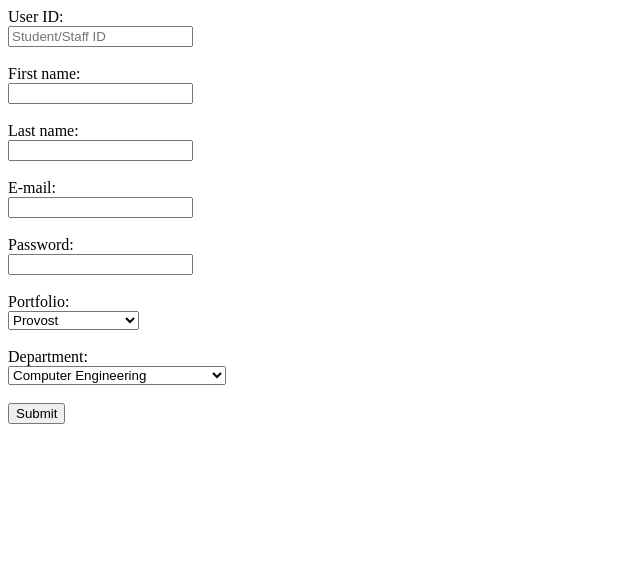
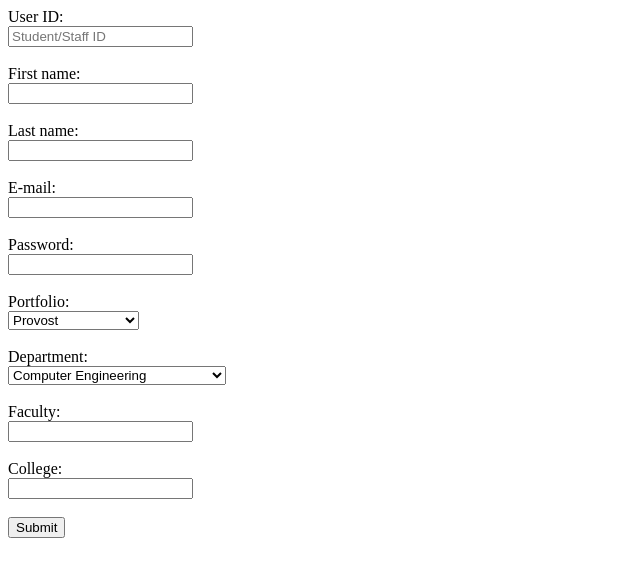
Before and after one commit to Koffi-Cobbin/pdhs-server2, a Flask app: page /auth/signup in a window 1280 px wide. Shown: the top 577 px of the page, without its empty margins (0-640 px from the left). Run offline with Flask 2, Linux system fonts and the light colour scheme; parts of the project's set-up code (start-up, migrations or seed data) failed here and were passed over.

Commit message:
Update signup.html

```diff
--- a/src/templates/users/signup.html
+++ b/src/templates/users/signup.html
@@ -46,6 +46,12 @@
           <option value="0">None</option>
         </select><br><br>
 
+        <label>Faculty: </label><br>
+        <input type="text" name="faculty_id"><br><br>
+
+        <label>College: </label><br>
+        <input type="text" name="college_id"><br><br>
+
         <input type="submit" value="Submit">
     </form>
 </body>
```
